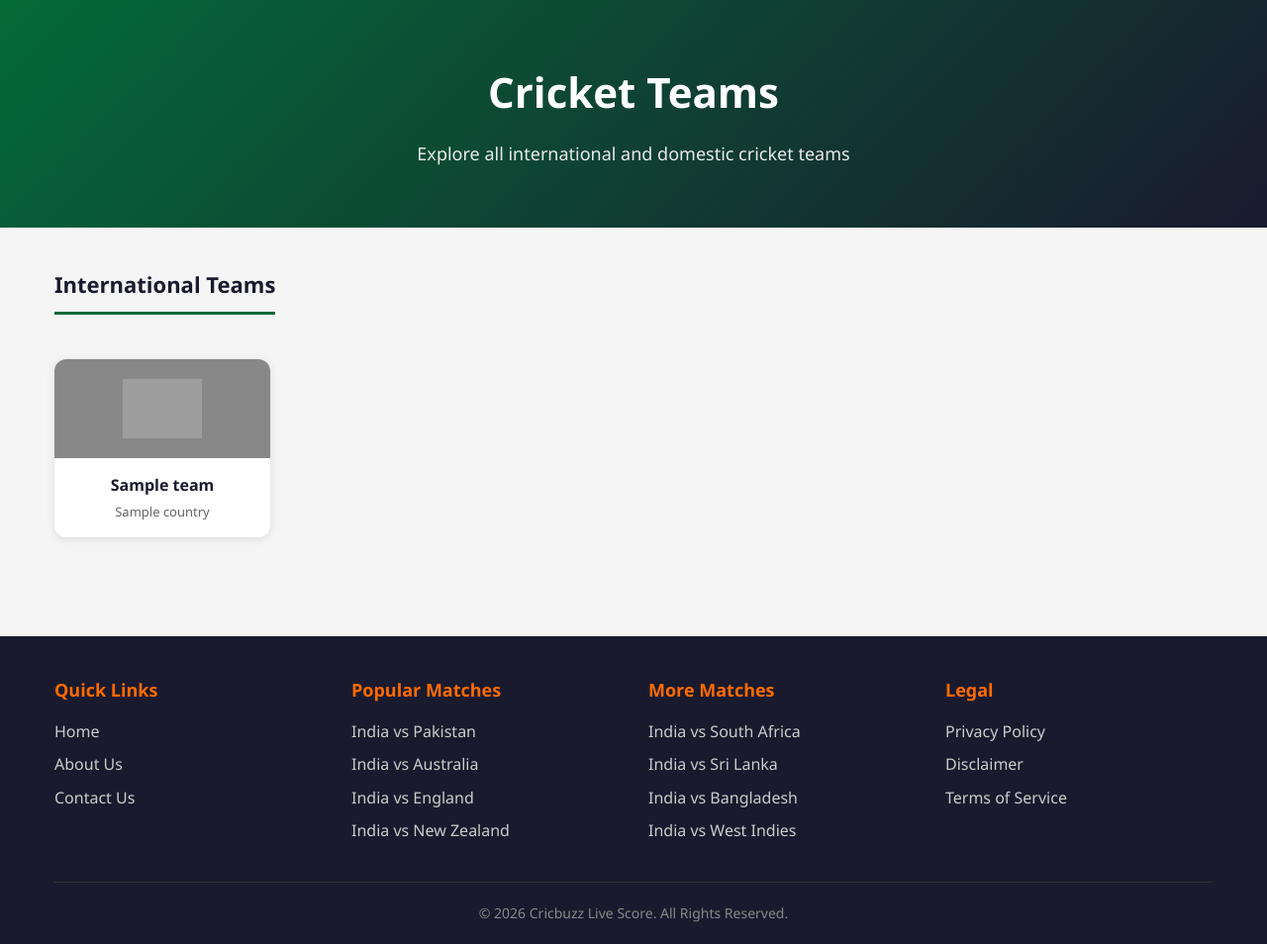
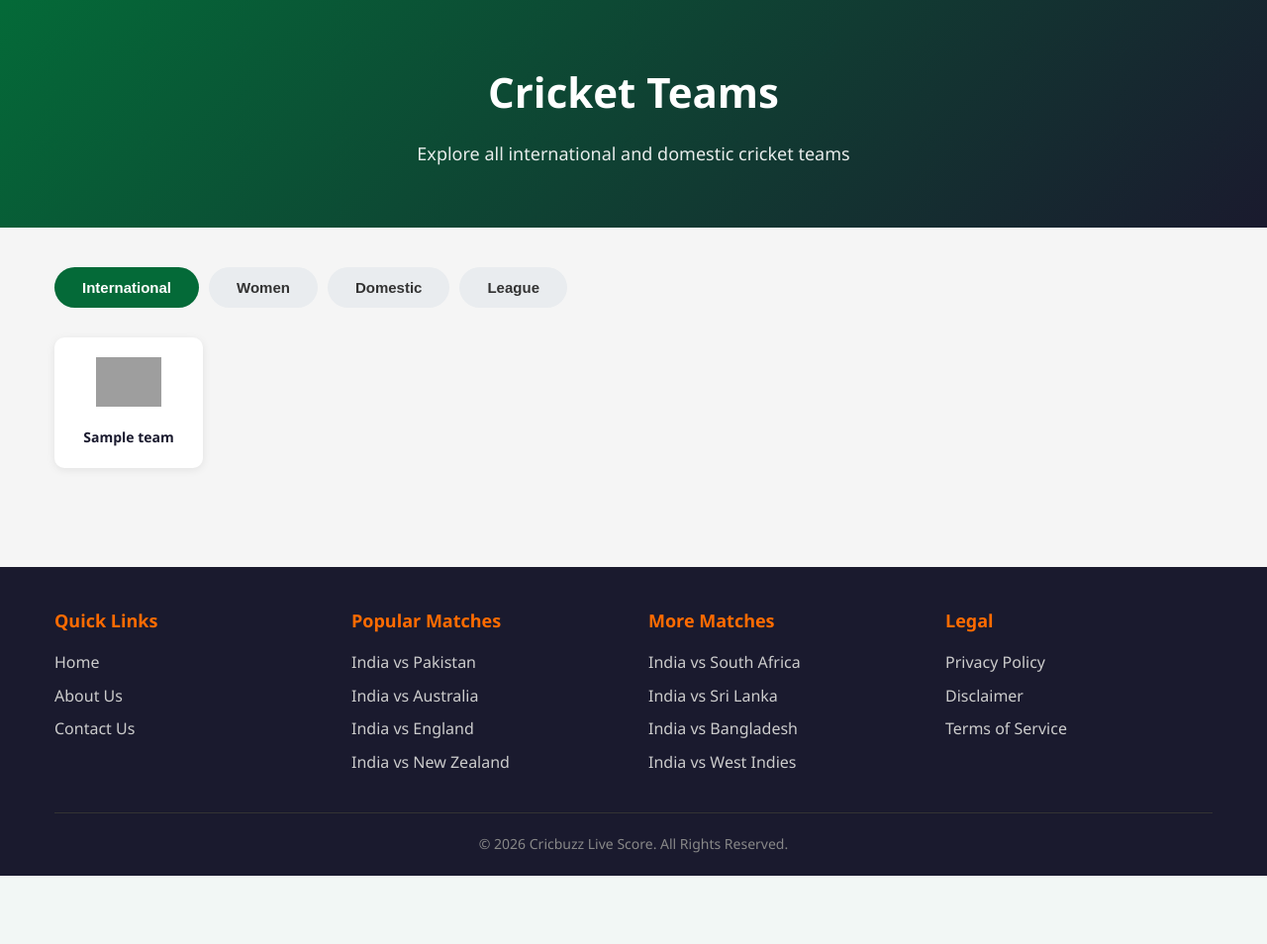
Before and after one commit to techbyrv517-ui/Cricket-Scraper, a Flask app: page /teams in a window 1280 px wide. Shown: the part 109-1063 px from the top of the page at 99% size. After the commit the page ends 994 px from the top, so only its background shows below. Run offline with Flask 3, Linux system fonts and the light colour scheme; a database or web service that is not in the repository returns one stand-in record (values such as "Sample title"); parts of the project's set-up code (start-up, migrations or seed data) failed here and were passed over; some libraries are stand-ins or nearby versions; grey boxes are pictures that could not be loaded.

Commit message:
Organize teams into selectable categories with improved flag display
Refactor the teams page to implement category tabs (International, Women, Domestic, League) and remove green backgrounds from team flags.

Replit-Commit-Author: Agent
Replit-Commit-Session-Id: 36d15721-5158-4b75-aa36-db2aafa8ec1a
Replit-Commit-Checkpoint-Type: full_checkpoint
Replit-Commit-Event-Id: f913f09c-ad0e-460b-a27a-20ce46464bfc
Replit-Commit-Screenshot-Url: https://storage.googleapis.com/screenshot-production-us-central1/7466900b-209e-448a-b389-ef8d8a7f8798/36d15721-5158-4b75-aa36-db2aafa8ec1a/ElW4xuw
Replit-Helium-Checkpoint-Created: true

```diff
--- a/templates/frontend/teams.html
+++ b/templates/frontend/teams.html
@@ -14,177 +14,204 @@
 <div class="container">
     <div style="padding: 40px 0;">
 
-        {% if teams_by_type.international %}
-        <h2 class="section-title">International Teams</h2>
+        <div class="category-tabs">
+            <button class="tab-btn active" onclick="showCategory('international')">International</button>
+            <button class="tab-btn" onclick="showCategory('women')">Women</button>
+            <button class="tab-btn" onclick="showCategory('domestic')">Domestic</button>
+            <button class="tab-btn" onclick="showCategory('league')">League</button>
+        </div>
+
+        <div id="international" class="team-category active">
             <div class="teams-grid">
                 {% for team in teams_by_type.international %}
                 <div class="team-card">
-                <div class="team-flag" style="background: {{ team.flag_color }}">
+                    <div class="team-flag">
                         {% if team.flag_url %}
-                    <img src="{{ team.flag_url }}" alt="{{ team.name }}" onerror="this.style.display='none';this.nextElementSibling.style.display='block';">
-                    <span style="display:none;">{{ team.short_name }}</span>
+                        <img src="{{ team.flag_url }}" alt="{{ team.name }}">
                         {% else %}
-                    <span>{{ team.short_name }}</span>
+                        <span class="flag-text">{{ team.short_name }}</span>
                         {% endif %}
                     </div>
-                <div class="team-info">
-                    <h3>{{ team.name }}</h3>
-                    <p>{{ team.country }}</p>
-                </div>
+                    <div class="team-name">{{ team.name }}</div>
                 </div>
                 {% endfor %}
             </div>
-        {% endif %}
+        </div>
 
-        {% if teams_by_type.women %}
-        <h2 class="section-title" style="margin-top: 50px;">Women Teams</h2>
+        <div id="women" class="team-category">
             <div class="teams-grid">
                 {% for team in teams_by_type.women %}
                 <div class="team-card">
-                <div class="team-flag" style="background: {{ team.flag_color }}">
+                    <div class="team-flag">
                         {% if team.flag_url %}
-                    <img src="{{ team.flag_url }}" alt="{{ team.name }}" onerror="this.style.display='none';this.nextElementSibling.style.display='block';">
-                    <span style="display:none;">{{ team.short_name }}</span>
+                        <img src="{{ team.flag_url }}" alt="{{ team.name }}">
                         {% else %}
-                    <span>{{ team.short_name }}</span>
+                        <span class="flag-text">{{ team.short_name }}</span>
                         {% endif %}
                     </div>
-                <div class="team-info">
-                    <h3>{{ team.name }}</h3>
-                    <p>{{ team.country }}</p>
-                </div>
+                    <div class="team-name">{{ team.name }}</div>
                 </div>
                 {% endfor %}
             </div>
-        {% endif %}
+        </div>
 
-        {% if teams_by_type.domestic %}
-        <h2 class="section-title" style="margin-top: 50px;">Domestic Teams</h2>
+        <div id="domestic" class="team-category">
             <div class="teams-grid">
                 {% for team in teams_by_type.domestic %}
                 <div class="team-card">
-                <div class="team-flag" style="background: {{ team.flag_color }}">
+                    <div class="team-flag">
                         {% if team.flag_url %}
-                    <img src="{{ team.flag_url }}" alt="{{ team.name }}" onerror="this.style.display='none';this.nextElementSibling.style.display='block';">
-                    <span style="display:none;">{{ team.short_name }}</span>
+                        <img src="{{ team.flag_url }}" alt="{{ team.name }}">
                         {% else %}
-                    <span>{{ team.short_name }}</span>
+                        <span class="flag-text">{{ team.short_name }}</span>
                         {% endif %}
                     </div>
-                <div class="team-info">
-                    <h3>{{ team.name }}</h3>
-                    <p>{{ team.country }}</p>
-                </div>
+                    <div class="team-name">{{ team.name }}</div>
                 </div>
                 {% endfor %}
             </div>
-        {% endif %}
+        </div>
 
-        {% if teams_by_type.league %}
-        <h2 class="section-title" style="margin-top: 50px;">League Teams</h2>
+        <div id="league" class="team-category">
             <div class="teams-grid">
                 {% for team in teams_by_type.league %}
                 <div class="team-card">
-                <div class="team-flag" style="background: {{ team.flag_color }}">
+                    <div class="team-flag">
                         {% if team.flag_url %}
-                    <img src="{{ team.flag_url }}" alt="{{ team.name }}" onerror="this.style.display='none';this.nextElementSibling.style.display='block';">
-                    <span style="display:none;">{{ team.short_name }}</span>
+                        <img src="{{ team.flag_url }}" alt="{{ team.name }}">
                         {% else %}
-                    <span>{{ team.short_name }}</span>
+                        <span class="flag-text">{{ team.short_name }}</span>
                         {% endif %}
                     </div>
-                <div class="team-info">
-                    <h3>{{ team.name }}</h3>
-                    <p>{{ team.country }}</p>
-                </div>
+                    <div class="team-name">{{ team.name }}</div>
                 </div>
                 {% endfor %}
             </div>
-        {% endif %}
+        </div>
 
     </div>
 </div>
+
+<script>
+function showCategory(category) {
+    document.querySelectorAll('.team-category').forEach(el => el.classList.remove('active'));
+    document.querySelectorAll('.tab-btn').forEach(el => el.classList.remove('active'));
+
+    document.getElementById(category).classList.add('active');
+    event.target.classList.add('active');
+}
+</script>
 {% endblock %}
 
 {% block extra_css %}
 <style>
+    .category-tabs {
+        display: flex;
+        gap: 10px;
+        margin-bottom: 30px;
+        flex-wrap: wrap;
+    }
+
+    .tab-btn {
+        padding: 12px 28px;
+        border: none;
+        background: #e9ecef;
+        color: #333;
+        font-size: 15px;
+        font-weight: 600;
+        border-radius: 25px;
+        cursor: pointer;
+        transition: all 0.3s;
+    }
+
+    .tab-btn:hover {
+        background: #dee2e6;
+    }
+
+    .tab-btn.active {
+        background: #046a38;
+        color: #fff;
+    }
+
+    .team-category {
+        display: none;
+    }
+
+    .team-category.active {
+        display: block;
+    }
+
     .teams-grid {
         display: grid;
-        grid-template-columns: repeat(auto-fill, minmax(200px, 1fr));
+        grid-template-columns: repeat(auto-fill, minmax(140px, 1fr));
         gap: 20px;
-        margin-top: 25px;
     }
 
     .team-card {
         background: #fff;
-        border-radius: 12px;
-        overflow: hidden;
-        box-shadow: 0 2px 10px rgba(0,0,0,0.1);
+        border-radius: 10px;
+        padding: 20px 15px;
+        text-align: center;
+        box-shadow: 0 2px 8px rgba(0,0,0,0.08);
         transition: transform 0.3s, box-shadow 0.3s;
         cursor: pointer;
     }
 
     .team-card:hover {
         transform: translateY(-5px);
-        box-shadow: 0 8px 25px rgba(0,0,0,0.15);
+        box-shadow: 0 8px 20px rgba(0,0,0,0.12);
     }
 
     .team-flag {
-        height: 100px;
-        display: flex;
-        align-items: center;
+        margin-bottom: 12px;
+    }
+
+    .team-flag img {
+        height: 50px;
+        width: auto;
+        max-width: 70px;
+        object-fit: contain;
+    }
+
+    .flag-text {
+        display: inline-block;
+        font-size: 20px;
+        font-weight: 700;
+        color: #046a38;
+        padding: 10px;
+    }
+
+    .team-name {
+        font-size: 14px;
+        font-weight: 600;
+        color: #1a1a2e;
+    }
+
+    @media (max-width: 768px) {
+        .category-tabs {
             justify-content: center;
         }
 
-    .team-flag img {
-        max-height: 60px;
-        max-width: 80px;
-        object-fit: contain;
-    }
-
-    .team-flag span {
-        font-size: 28px;
-        font-weight: 700;
-        color: #fff;
-        text-shadow: 0 2px 4px rgba(0,0,0,0.3);
-    }
-
-    .team-info {
-        padding: 15px;
-        text-align: center;
-    }
-
-    .team-info h3 {
-        font-size: 16px;
-        color: #1a1a2e;
-        margin-bottom: 3px;
-    }
-
-    .team-info p {
-        color: #666;
+        .tab-btn {
+            padding: 10px 20px;
             font-size: 13px;
         }
 
-    @media (max-width: 768px) {
         .teams-grid {
-            grid-template-columns: repeat(2, 1fr);
+            grid-template-columns: repeat(3, 1fr);
             gap: 12px;
         }
 
-        .team-flag {
-            height: 70px;
+        .team-card {
+            padding: 15px 10px;
         }
 
-        .team-flag span {
-            font-size: 20px;
+        .team-flag img {
+            height: 40px;
         }
 
-        .team-info {
-            padding: 12px;
-        }
-
-        .team-info h3 {
-            font-size: 14px;
+        .team-name {
+            font-size: 12px;
         }
     }
 </style>
```
Lines whose indentation alone changed are shown as unchanged.
